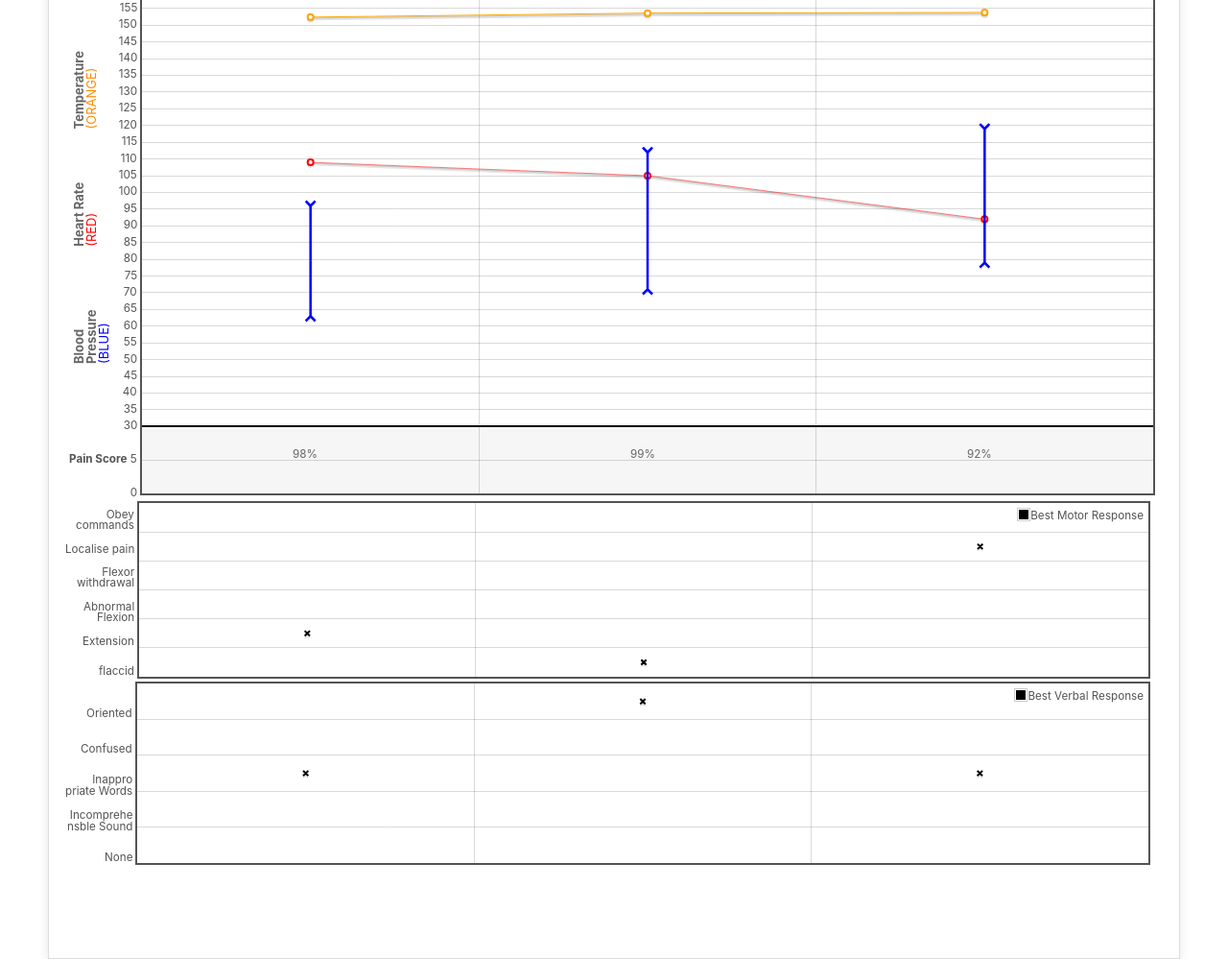
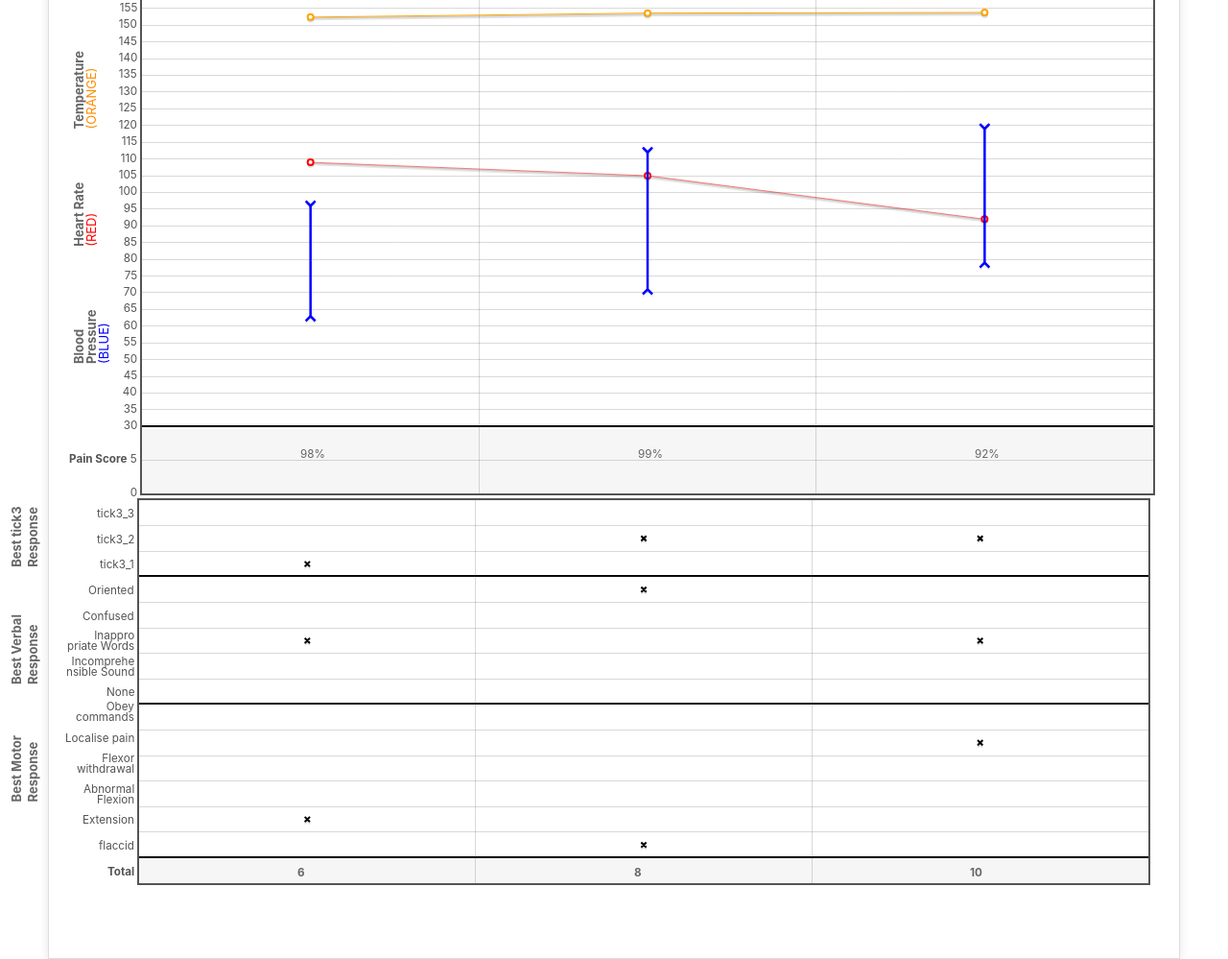
Before and after one commit to hazman1yusof/graph, a plain HTML site: page bp_graph.html in a window 1280 px wide. Shown: the part 424-1423 px from the top of the page at 96% size. Drawn offline with Linux system fonts and the light colour scheme.

Commit message:
takde apap2 la

```diff
--- a/bp_graph.html
+++ b/bp_graph.html
@@ -70,113 +70,137 @@
 				});
 		}
 
-		function fetchdata(all,datefr_,dateto_,range){
+		var datefr_ = $('#datefr').val();
+		var dateto_ = $('#dateto').val();
+		function fetchdata(all,range){
+
+			let dateChange = false;
+			if(datefr_ != $('#datefr').val() || dateto_ != $('#dateto').val()){
+				datefr_ = $('#datefr').val();
+				dateto_ = $('#dateto').val();
+				dateChange = true;
+			}
+
 			fetch('file.txt')
 				.then(response => response.text())
 				.then(function(data){
 					var obj = $.csv.toObjects(data);
 
-					// obj = array.sort(function(a,b){
-					// 		let a_ = moment(a.time, "YYYY-MM-DD HH:mm:ss");
-					// 		let b_ = moment(b.time, "YYYY-MM-DD HH:mm:ss");
-					// 		if (sort_o1_before_o2)    return -1;
-					// 		else if(sort_o1_after_o2) return  1;
-					// 		else                      return  0;
-					// 		return new Date(b.date) - new Date(a.date);
-					// 	});
-
 					var sis_dis = obj.reduce(function(accum,value,i){
 						let diff = (parseFloat(value.sistole) - parseFloat(value.diastole)) / 2;
 						let center = parseFloat(value.sistole) - parseFloat(diff);
+						let arr = accum.arr,index = accum.i;
 
 						if(all){
-							accum.push([i+1,center,diff]);
+							arr.push([index+1,center,diff]);
+							accum.i+=1;
 						}else{
 							let mom = moment(value.time, "YYYY-MM-DD HH:mm:ss");
 							if(mom.isBetween(datefr_,dateto_,'day','[]')){
-								accum.push([i+1,center,diff]);
+								arr.push([index+1,center,diff]);
+								accum.i+=1;
 							}
 						}
 						return accum;
 
-					},[]);
+					},{arr:[],i:0}).arr;
+					console.log(sis_dis)
 
 					var pulse = obj.reduce(function(accum,value,i){
-						if(all){ accum.push([i+1,value.pulse]); }
+						let arr = accum.arr,index = accum.i;
+						if(all){ arr.push([index+1,value.pulse]); accum.i+=1;}
 						else{
 							let mom = moment(value.time, "YYYY-MM-DD HH:mm:ss");
 							if(mom.isBetween(datefr_,dateto_,'day','[]')){
-								accum.push([i+1,value.pulse]);
+								arr.push([index+1,value.pulse]); accum.i+=1;
 							}
 						}
 						return accum;
-					},[]);
+					},{arr:[],i:0}).arr;
+					console.log(pulse)
 
 					var temp = obj.reduce(function(accum,value,i){
-						if(all){ accum.push([i+1,value.temp]); }
+						let arr = accum.arr,index = accum.i;
+						if(all){ arr.push([index+1,value.temp]); accum.i+=1;}
 						else{
 							let mom = moment(value.time, "YYYY-MM-DD HH:mm:ss");
 							if(mom.isBetween(datefr_,dateto_,'day','[]')){
-								accum.push([i+1,value.temp]);
+								arr.push([index+1,value.temp]); accum.i+=1;
 							}
 						}
 						return accum;
-					},[]);
+					},{arr:[],i:0}).arr;
 
 					var tick1 = obj.reduce(function(accum,value,i){
-						if(all){ accum.push([i+1,value.tick1]); }
+						let arr = accum.arr,index = accum.i;
+						if(all){ arr.push([index+1,value.tick1]); accum.i+=1;}
 						else{
 							let mom = moment(value.time, "YYYY-MM-DD HH:mm:ss");
 							if(mom.isBetween(datefr_,dateto_,'day','[]')){
-								accum.push([i+1,value.tick1]);
+								arr.push([index+1,value.tick1]); accum.i+=1;
 							}
 						}
 						return accum;
-					},[]);
+					},{arr:[],i:0}).arr;
 
 					var tick2 = obj.reduce(function(accum,value,i){
-						if(all){ accum.push([i+1,value.tick2]); }
+						let arr = accum.arr,index = accum.i;
+						if(all){ arr.push([index+1,value.tick2]); accum.i+=1;}
 						else{
 							let mom = moment(value.time, "YYYY-MM-DD HH:mm:ss");
 							if(mom.isBetween(datefr_,dateto_,'day','[]')){
-								accum.push([i+1,value.tick2]);
+								arr.push([index+1,value.tick2]); accum.i+=1;
 							}
 						}
 						return accum;
-					},[]);
+					},{arr:[],i:0}).arr;
 
-					var time = obj.reduce(function(accum,value,i){
-						if(all){ accum.push([i+1,value.time]); }
+					var tick3 = obj.reduce(function(accum,value,i){
+						let arr = accum.arr,index = accum.i;
+						if(all){ arr.push([index+1,value.tick3]); accum.i+=1;}
 						else{
 							let mom = moment(value.time, "YYYY-MM-DD HH:mm:ss");
 							if(mom.isBetween(datefr_,dateto_,'day','[]')){
-								accum.push([i+1,value.time]);
+								arr.push([index+1,value.tick3]); accum.i+=1;
 							}
 						}
 						return accum;
-					},[]);
+					},{arr:[],i:0}).arr;
 
-					var painScore = obj.reduce(function(accum,value,i){
-						if(all){ accum.push([i+1,value.painScore]); }
+					var time = obj.reduce(function(accum,value,i){
+						let arr = accum.arr,index = accum.i;
+						if(all){ arr.push([index+1,value.time]); accum.i+=1;}
 						else{
 							let mom = moment(value.time, "YYYY-MM-DD HH:mm:ss");
 							if(mom.isBetween(datefr_,dateto_,'day','[]')){
-								accum.push([i+1,value.painScore]);
+								arr.push([index+1,value.time]); accum.i+=1;
 							}
 						}
 						return accum;
-					},[]);
-					updRange(0,time.length);
+					},{arr:[],i:0}).arr;
 
-					doPlot(x = parseInt(range+1),sis_dis = filterRange(sis_dis,range),pulse = filterRange(pulse,range),temp = filterRange(temp,range),tick1 = filterRange(tick1,range),tick2 = filterRange(tick2,range),time = filterRange(time,range), painScore = filterRange(painScore,range));
+					var painScore = obj.reduce(function(accum,value,i){
+						let arr = accum.arr,index = accum.i;
+						if(all){ arr.push([index+1,value.painScore]); accum.i+=1;}
+						else{
+							let mom = moment(value.time, "YYYY-MM-DD HH:mm:ss");
+							if(mom.isBetween(datefr_,dateto_,'day','[]')){
+								arr.push([index+1,value.painScore]); accum.i+=1;
+							}
+						}
+						return accum;
+					},{arr:[],i:0}).arr;
+
+					range = (dateChange)?time.length:range;
+					updRange(0,time.length,range);
+
+					doPlot(x = parseInt(range)+1,sis_dis = filterRange(sis_dis,range),pulse = filterRange(pulse,range),temp = filterRange(temp,range),tick1 = filterRange(tick1,range),tick2 = filterRange(tick2,range),tick3 = filterRange(tick3,range),time = filterRange(time,range), painScore = filterRange(painScore,range));
 					xAxisReplot("#placeholder div.x1Axis");
 				});
 		}
 
 		var plot;
-		function doPlot(x,sis_dis,pulse,temp,tick1,tick2,time,painScore){
-			x = parseInt(range)+1;
-
+		function doPlot(x,sis_dis,pulse,temp,tick1,tick2,tick3,time,painScore){
 			var data_points = {
 				//do not show points
 				radius: 0,
@@ -200,7 +224,7 @@
 				grid: {
 					hoverable: true,
 					autoHighlight: false,
-					markings: markings()
+					markings: markings1()
 				},
 				xaxes: [{
 					min: 0.5,
@@ -223,50 +247,50 @@
 			});
 			plot_pain_score(plot,painScore);
 			plot_time_date(plot,time);
-			legend_tepi(plot);
+			legend_tepi1(plot);
 
-			plot2 = $.plot($("#placeholder2"),[{color: "black", points: {symbol:"cross",show:true}, data: tick1, label: "Best Motor Response"}],{
-				legend: {show: true},
+			var data2 = [
+				{color: "black", points: {symbol:"cross",show:true}, data: tick1, label: "Best Motor Response"},
+				{color: "black", points: {symbol:"cross",show:true}, data: accum_more_tick(tick2,6), label: "Best Verbal Response"},
+				{color: "black", points: {symbol:"cross",show:true}, data: accum_more_tick(tick3,11), label: "tick3"}
+			]
+
+			plot2 = $.plot($("#placeholder2"),data2,{
+				legend: {show: false},
+				grid: {
+					hoverable:true,
+					markings: markings2()
+				},
 				xaxes: [{
 					min: 0.5,
 					max: x-.5,
 					ticks: ticktengah(x,nbsp(10))
 				}],
 				yaxes: [{
-					min: 0.5,
-					max: 6.5,
-					ticks: [[0.5,"flaccid</br></br>"],
-							[1.5,"Extension</br></br>"],
-							[2.5,"Abnormal</br>Flexion</br></br>"],
-							[3.5,"Flexor</br>withdrawal</br></br></br>"],
-							[4.5,"Localise pain</br></br></br>"],
-							[5.5,"Obey</br>commands</br></br></br>"],
-							[6.5,""]]
-				}],
-				grid: {hoverable:true}
+					min: -0.5,
+					max: 14.5,
+					ticks: [
+							[-0.5,"<b>Total</b></br></br></br>"],
+							[0.5,"flaccid</br></br></br>"],
+							[1.5,"Extension</br></br></br>"],
+							[2.5,"Abnormal</br>Flexion</br></br></br>"],
+							[3.5,"Flexor</br>withdrawal</br></br></br></br>"],
+							[4.5,"Localise pain</br></br></br></br>"],
+							[5.5,"Obey</br>commands</br></br></br></br>"],
+							[6.5,"None</br></br></br>"],
+							[7.5,"Incomprehe</br>nsible Sound</br></br></br>"],
+							[8.5,"Inappro<br>priate Words</br></br></br>"],
+							[9.5,"Confused</br></br></br>"],
+							[10.5,"Oriented</br></br></br>"],
+							[11.5,"tick3_1</br></br></br>"],
+							[12.5,"tick3_2</br></br></br>"],
+							[13.5,"tick3_3</br></br></br>"],
+							[14.5,""]]
+				}]
 
 			});
-
-			plot3 = $.plot($("#placeholder3"),[{color: "black", points: {symbol:"cross",show:true}, data: tick2, label: "Best Verbal Response"}],{
-				legend: {show: true},
-				xaxes: [{
-					min: 0.5,
-					max: x-.5,
-					ticks: ticktengah(x,nbsp(10))
-				}],
-				yaxes: [{
-					min: 0.5,
-					max: 5.5,
-					ticks: [[0.5,"None</br></br>"],
-							[1.5,"Incomprehe</br>nsble Sound</br></br>"],
-							[2.5,"Inappro<br>priate Words</br></br>"],
-							[3.5,"Confused</br></br>"],
-							[4.5,"Oriented</br></br>"],
-							[5.5,""]]
-				}],
-				grid: {hoverable:true}
-
-			});
+			plot_total(plot2,total_tick(tick1,tick2,tick3));
+			legend_tepi2(plot2);
 		}
 
 		$("<div id='tooltip'></div>").css({
@@ -345,11 +369,10 @@
 			$("#tooltip").hide();
 		});
 
-		fetchdata(document.getElementById('showall').checked,datefr_=datefr,dateto_=dateto,range=$("#customRange2").val());
+		fetchdata(document.getElementById('showall').checked,$("#customRange2").val());
+
 		$('#filter').click(function(){
-			let datefr = $('#datefr').val();
-			let dateto = $('#dateto').val();
-			fetchdata(document.getElementById('showall').checked,datefr_=datefr,dateto_=dateto,range=$("#customRange2").val());
+			fetchdata(document.getElementById('showall').checked,$("#customRange2").val());
 		});
 
 	});
@@ -421,8 +444,7 @@
 
 		<div class="demo-container">
 			<div id="placeholder" class="demo-placeholder" style="height: 60%"></div>
-			<div id="placeholder2" class="demo-placeholder" style="height: 20%; margin-top: -26px"></div>
-			<div id="placeholder3" class="demo-placeholder" style="height: 20%; margin-top: -34px"></div>
+			<div id="placeholder2" class="demo-placeholder" style="height: 40%; margin-top: -34px"></div>
 		</div>
 
 	</div>
--- a/util.js
+++ b/util.js
@@ -82,10 +82,11 @@ function tick_yaxis(max,min,nbsp,placeholder1){
 	return arr;
 }
 
-function updRange(min,max){
+function updRange(min,max,range){
 	$("#customRange2").attr('min',min);
 	$("#customRange2").attr('max',max);
-	$('#rangeshow').text($("#customRange2").val());
+	$("#customRange2").val(range);
+	$('#rangeshow').text(range);
 	$('#rangemax').text(max);
 }
 
@@ -96,7 +97,7 @@ function filterRange(array,range){
 function plot_pain_score(plot,array){
 	array.forEach(function(item,index){
 		let o = plot.pointOffset({ x: index+1, y: 23});
-		$("#placeholder").append("<div style='position:absolute;left:" + (o.left-18) + "px;top:" + o.top + "px;color:#666;font-size:smaller'>"+item[1]+"</div>");
+		$("#placeholder").append("<div style='position:absolute;left:" + (o.left-10) + "px;top:" + o.top + "px;color:#666;font-size:smaller'>"+item[1]+"</div>");
 	});
 }
 
@@ -109,7 +110,14 @@ function plot_time_date(plot,array){
 	});
 }
 
-function markings(){
+function plot_total(plot,array){
+	array.forEach(function(item,index){
+		let o = plot.pointOffset({ x: index+1, y: 0.2});
+		$("#placeholder2").append("<div style='position:absolute;left:" + (o.left-10) + "px;top:" + o.top + "px;color:#666;font-size:smaller'><b>"+item[1]+"</b></div>");
+	});
+}
+
+function markings1(){
 	var markings = [
 		{ color: "#f6f6f6", yaxis: { from: 180 } },
 		{ color: "#f6f6f6", yaxis: { to: 30 } },
@@ -118,6 +126,33 @@ function markings(){
 	];
 
 	return markings;
+}
+
+function markings2(){
+	var markings = [
+		{ color: "#f6f6f6", yaxis: { from: 14.5} },
+		{ color: "#f6f6f6", yaxis: { to: 0.5} },
+		{ color: "#000", lineWidth: 2, yaxis: { from: 11.5, to: 11.5 } },
+		{ color: "#000", lineWidth: 2, yaxis: { from: 6.5, to: 6.5 } },
+		{ color: "#000", lineWidth: 2, yaxis: { from: 0.5, to: 0.5 } },
+	];
+
+	return markings;
+}
+
+function accum_more_tick(array,accum){
+	array = array.map(function(item,index){
+		return [item[0],parseInt(item[1])+accum];
+	});
+	return array;
+}
+
+function total_tick(tick1,tick2,tick3){
+	let total = tick1.map(function(item,index){
+		return [index,parseInt(item[1])+parseInt(tick2[index][1])+parseInt(tick3[index][1])];
+	});
+
+	return total
 }
 
 function formatTime(array){
@@ -129,9 +164,8 @@ function formatTime(array){
 	return array;
 }
 
-function legend_tepi(plot){
+function legend_tepi1(plot){
 	let o = plot.pointOffset({ x: 0, y: 120});
-	// let bp = "Blood Pressure<br>&nbsp;&nbsp;&nbsp;&nbsp;&nbsp;&nbsp;&nbsp;&nbsp;<span class='sistole'>(BLUE)</span>";
 	let bp=`<div class="row" >
 				<div class="col-3">
 					<b>Blood Pressure</b></br>
@@ -148,14 +182,21 @@ function legend_tepi(plot){
 			</div>`;
 
 	$("#placeholder").append("<div class='legendtepi' style='top:" + o.top + "px;'>"+bp+"</div>");
+}
 
+function legend_tepi2(plot){
+	let o = plot.pointOffset({ x: 0, y: 11});
+	let bp=`<div class="row" >
+				<div class="col-3">
+					<b>Best Motor Response</b>
+				</div>
+				<div class="col-3">
+					<b>Best Verbal Response</b>
+				</div>
+				<div class="col-3">
+					<b>Best tick3 Response</b>
+				</div>
+			</div>`;
 
-	// o = plot.pointOffset({ x: 0, y: 100});
-	// let hr = "Heart Rate<br>&nbsp;&nbsp;&nbsp;&nbsp;&nbsp;&nbsp;&nbsp;&nbsp;<span class='pulse'>(RED)</span>";
-	// $("#placeholder").append("<div class='legendtepi' style='top:" + o.top + "px;'>"+hr+"</div>");
-
-
-	// let o = plot.pointOffset({ x: 0, y: 90});
-	// let bp = "Blood Pressure<br>&nbsp;&nbsp;&nbsp;&nbsp;&nbsp;&nbsp;&nbsp;&nbsp;<span class='sistole'>(Blue)</span>";
-	// $("#placeholder").append("<div class='legendtepi' style='top:" + o.top + "px;'>"+bp+"</div>");
+	$("#placeholder2").append("<div class='legendtepi' style='top:" + (o.top-25) + "px;left:-270px;'>"+bp+"</div>");
 }
```
Also changed, not shown: file.txt (+26 -26 lines).
